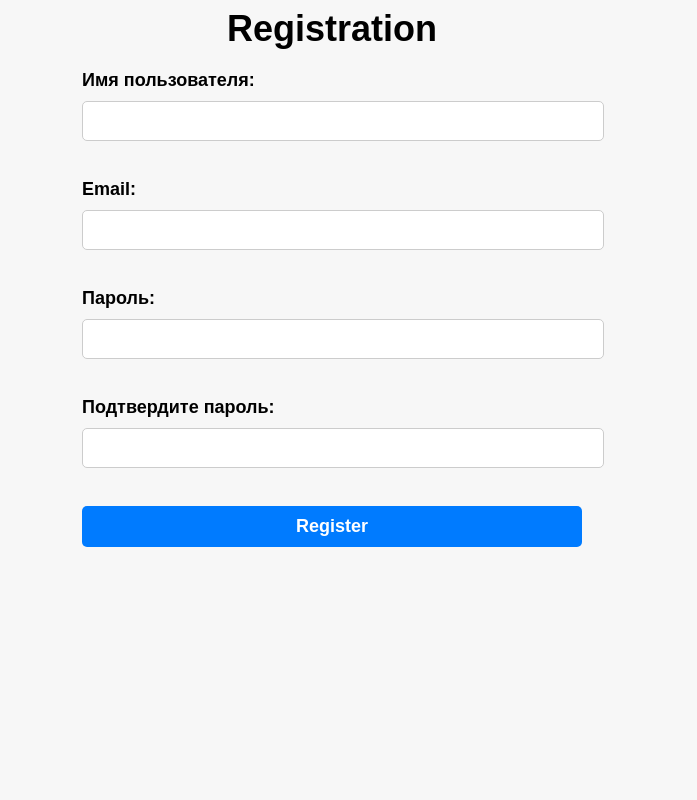
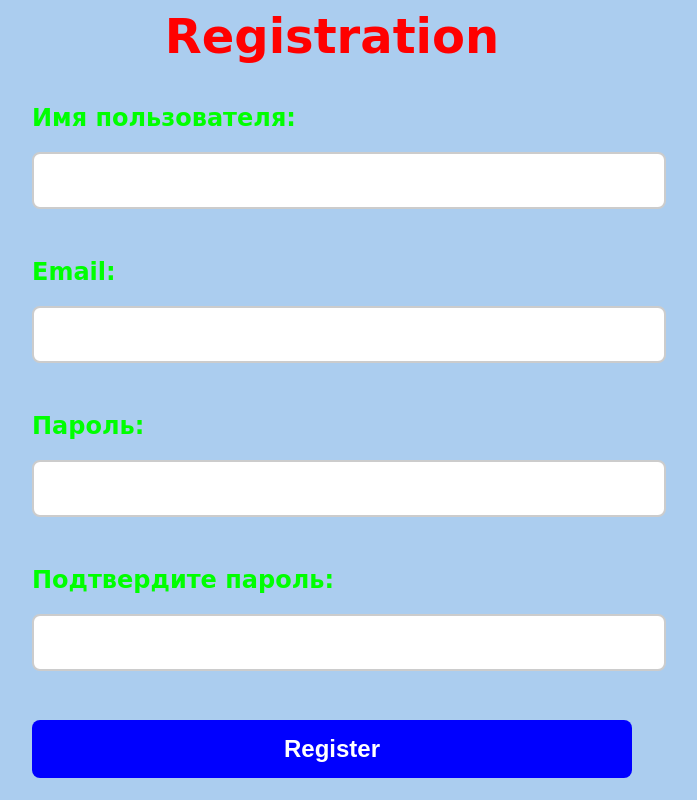
Before and after one commit to Timitry1/Labar6, a Django app: page /reg/ in a window 1280 px wide. Shown: the whole page, without its empty margins (308-1005 px from the left). Run offline with Django 4.2, Linux system fonts and the light colour scheme.

Commit message:
Initial commit

```diff
--- a/articles/static/createAcc.css
+++ b/articles/static/createAcc.css
@@ -1,68 +1,69 @@
 body {
-  background-color: #f7f7f7;
-  font-family: sans-serif;
+background-color: #abcdef;
+font-family: "Comic Sans MS", cursive;
 }
 
 .container {
-  max-width: 800px;
-  margin: 0 auto;
-  padding: 20px;
-  background-color: #fff;
-  border-radius: 5px;
-  box-shadow: 0px 0px 10px #ddd;
+max-width: 900px;
+margin: 20px auto;
+padding: 40px;
+background-color: #f9f9f9;
+border-radius: 10px;
+box-shadow: 0px 0px 20px #888888;
 }
 
 h1 {
-  font-size: 36px;
+font-size: 48px;
 text-align: center;
 margin-top: 0;
-  margin-bottom: 20px;
+margin-bottom: 40px;
+color: #ff0000;
 }
 
 form {
-  max-width: 500px;
+max-width: 600px;
 margin: 0 auto;
 }
 
 label {
 display: block;
-  font-size: 18px;
+font-size: 24px;
 font-weight: bold;
-  margin-bottom: 10px;
+margin-bottom: 20px;
+color: #00ff00;
 }
 
-input[type="text"], input[type="email"], input[type="password"] {
+input[type="text"],
+input[type="email"],
+input[type="password"] {
 width: 100%;
-  padding: 10px;
-  border-radius: 5px;
-  border: 1px solid #ccc;
-  font-size: 16px;
-  margin-bottom: 20px;
+padding: 15px;
+border-radius: 8px;
+border: 2px solid #cccccc;
+font-size: 20px;
+margin-bottom: 30px;
+background-color: #ffffff;
 }
 
 input[type="submit"] {
 display: block;
 width: 100%;
-  padding: 10px;
-  background-color: #007bff;
-  color: #fff;
+padding: 15px;
+background-color: #0000ff;
+color: #ffffff;
 border: none;
-  border-radius: 5px;
-  font-size: 18px;
+border-radius: 8px;
+font-size: 24px;
 font-weight: bold;
 cursor: pointer;
 }
 
 input[type="submit"]:hover {
-  background-color: #0069d9;
+background-color: #ff00ff;
 }
 
 .error-message {
-  color: #dc3545;
-  margin-bottom: 10px;
+color: #ff0000;
+margin-bottom: 20px;
+font-size: 18px;
 }
-
-.error1
-{
-    text-align: center;
-}
--- a/articles/static/login.css
+++ b/articles/static/login.css
@@ -7,6 +7,7 @@ h1 {
 text-align: center;
 font-size: 2rem;
 margin-top: 50px;
+color: #333;
 }
 
 form {
```
Also changed, not shown: db.sqlite3. Lines whose indentation alone changed are shown as unchanged.
